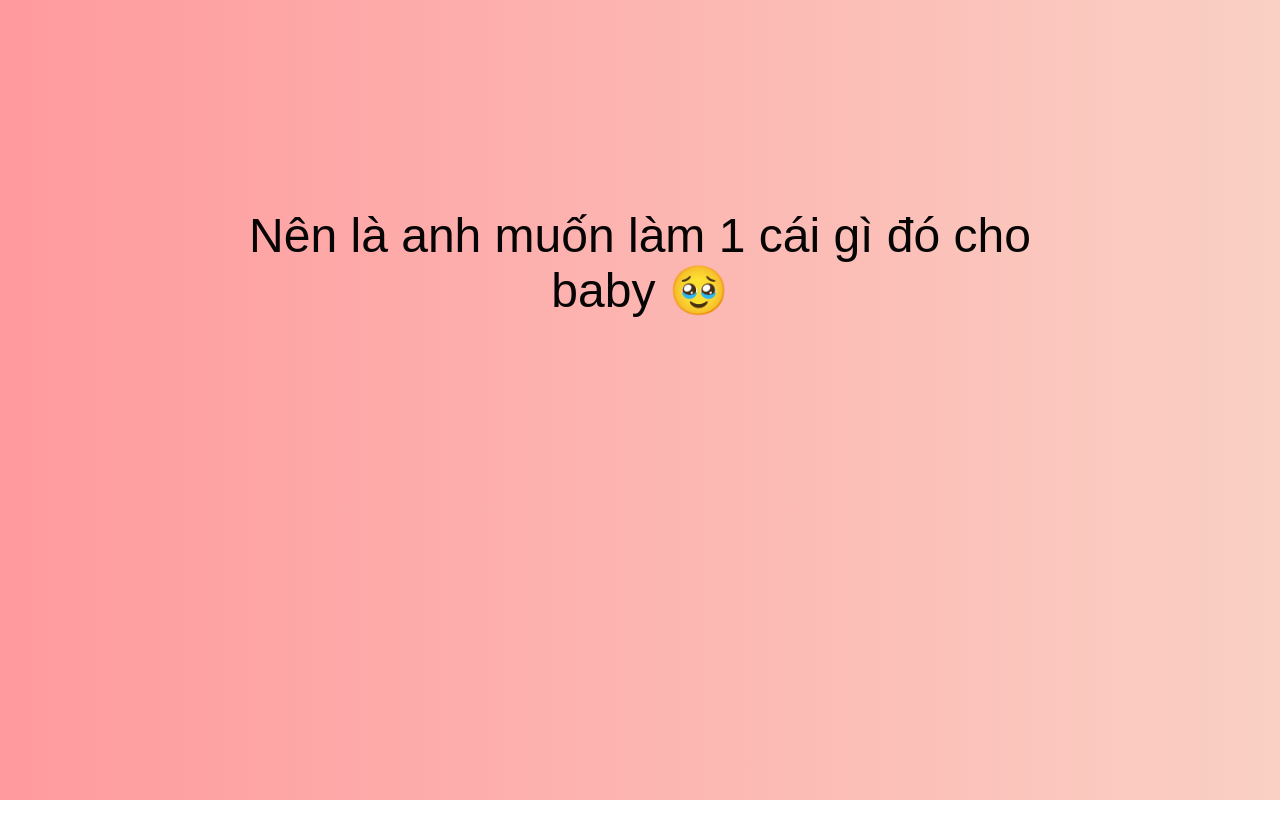
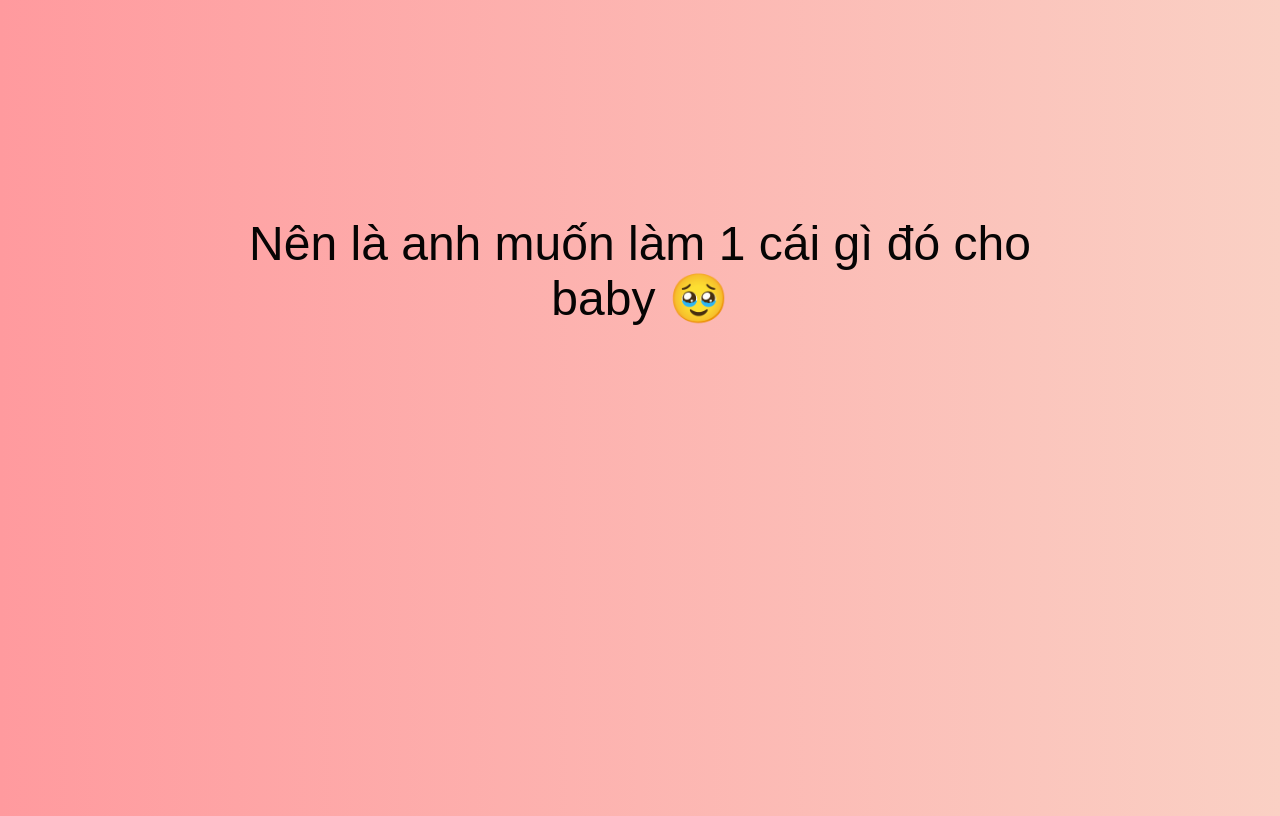
Before and after one commit to dominicvu2109/Bach-Thu, a website: page index.html in a window 1280 px wide. Drawn offline with nearby package versions, Linux system fonts and the light colour scheme.

Commit message:
Update style.css

```diff
--- a/style/style.css
+++ b/style/style.css
@@ -1,11 +1,13 @@
 html {
   box-sizing: border-box;
 }
-
 body {
-  margin: 0;
-  font-family: "Work Sans", sans-serif;
-  background: linear-gradient(to right, #ff9a9e, #fad0c4);
+    background: linear-gradient(to right, #ff9a9e, #fad0c4);
+    min-height: 100vh;
+    display: flex;
+    align-items: center;
+    justify-content: center;
+    font-family: 'Billius', sans-serif;
 }
 
 .container {
```
